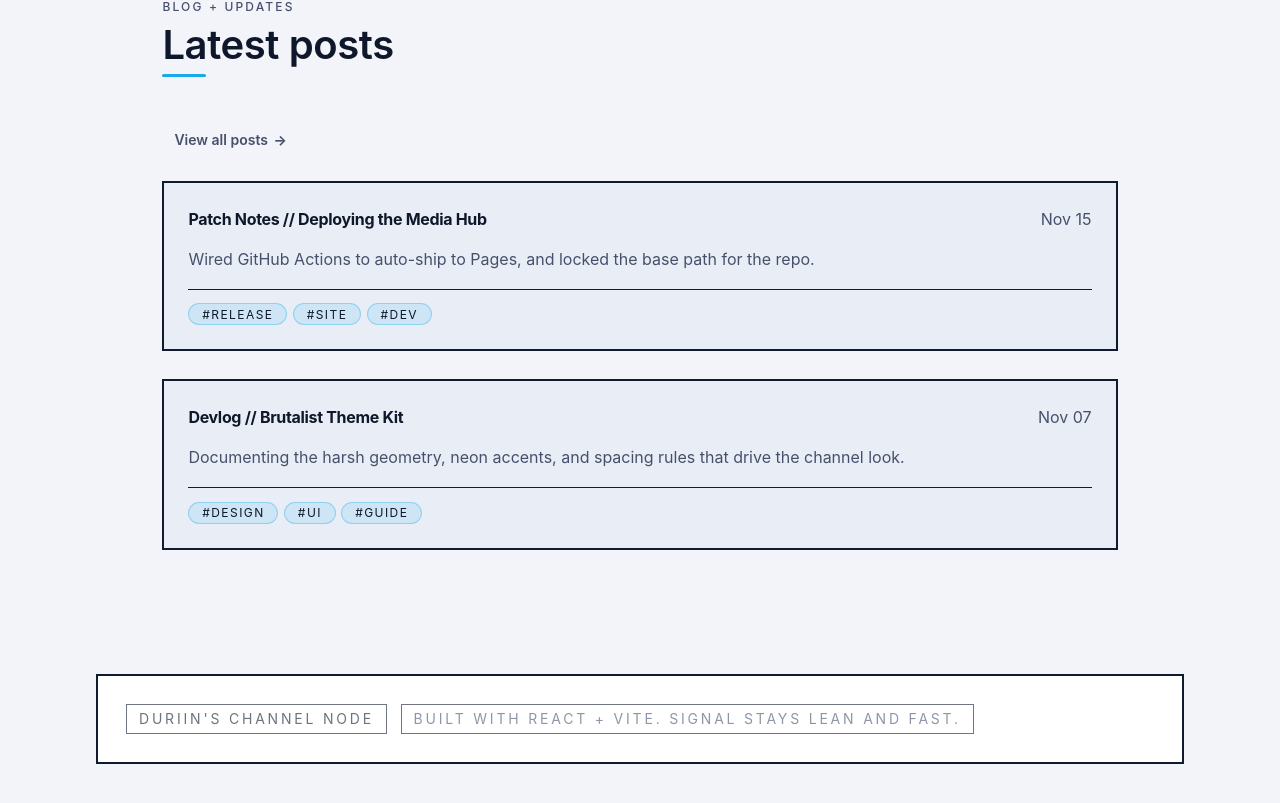
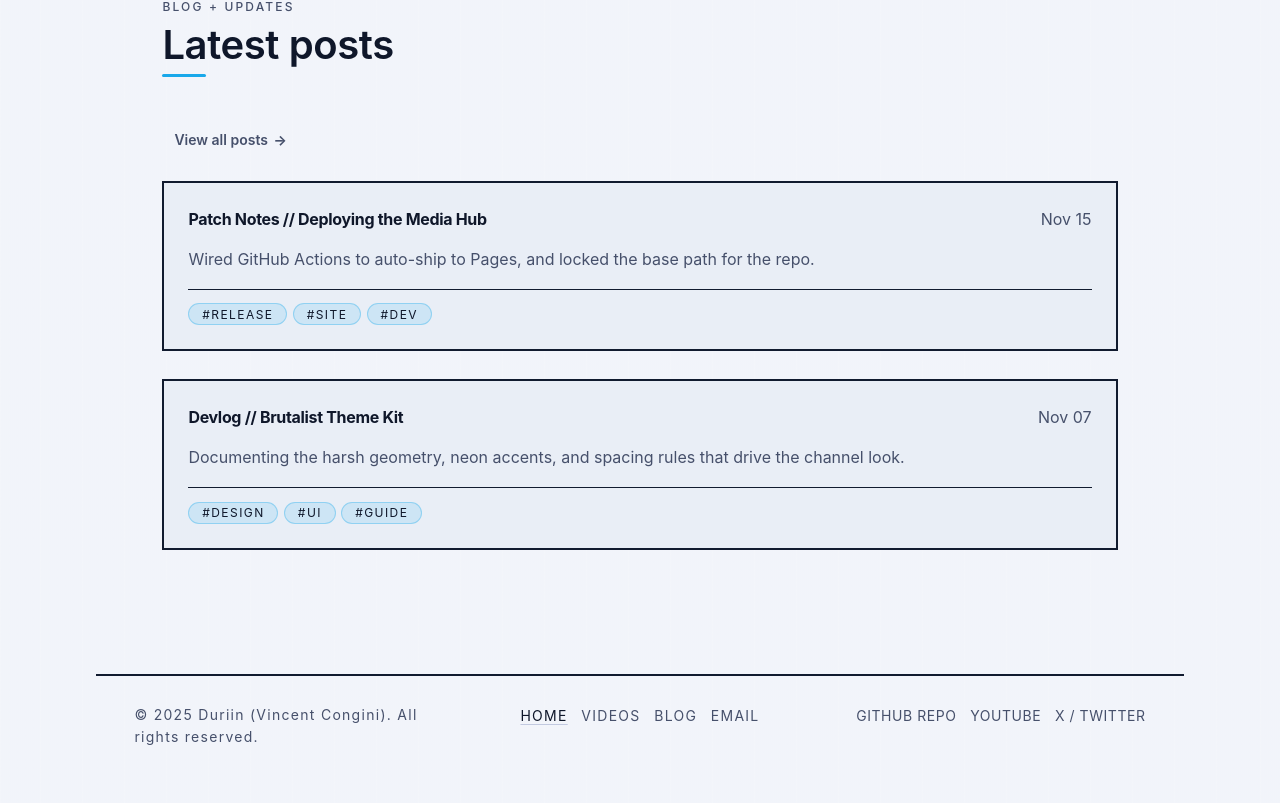
Before and after one commit to VCongini/duriin, a React (Vite) app: page / in a window 1280 px wide. Shown: the part 1591-2394 px from the top of the page. Built offline with nearby package versions, Linux system fonts and the light colour scheme.

Commit message:
Updating the basic footer.

```diff
--- a/src/components/Footer.tsx
+++ b/src/components/Footer.tsx
@@ -1,12 +1,60 @@
 import React, { memo } from 'react';
+import { NavLink } from 'react-router-dom';
 
 const FooterComponent: React.FC = () => {
+    const currentYear = new Date().getFullYear();
+
     return (
-        <footer className="footer u-page">
-            <span className="footer__block">DURIIN'S CHANNEL NODE</span>
-            <span className="footer__block footer__block--muted">
-                Built with React + Vite. Signal stays lean and fast.
-            </span>
+        <footer className="footer" aria-label="Site footer">
+            <div className="footer__inner u-page">
+                <div className="footer__section footer__identity">
+                    <p className="footer__copy">
+                        © {currentYear} Duriin (Vincent Congini). All rights reserved.
+                    </p>
+                </div>
+
+                <nav className="footer__section footer__links" aria-label="Utility">
+                    <NavLink to="/" end className={({ isActive }) => `footer__link ${isActive ? 'is-active' : ''}`}>
+                        Home
+                    </NavLink>
+                    <NavLink to="/videos" className={({ isActive }) => `footer__link ${isActive ? 'is-active' : ''}`}>
+                        Videos
+                    </NavLink>
+                    <NavLink to="/blog" className={({ isActive }) => `footer__link ${isActive ? 'is-active' : ''}`}>
+                        Blog
+                    </NavLink>
+                    <a className="footer__link" href="mailto:theincomparableduriin@gmail.com">
+                        Email
+                    </a>
+                </nav>
+
+                <div className="footer__section footer__signals" aria-label="Signal links">
+                    <a
+                        className="footer__link footer__link--signal"
+                        href="https://github.com/vcongini/duriin"
+                        target="_blank"
+                        rel="noreferrer"
+                    >
+                        GitHub Repo
+                    </a>
+                    <a
+                        className="footer__link footer__link--signal"
+                        href="https://www.youtube.com/@duriin6656"
+                        target="_blank"
+                        rel="noreferrer"
+                    >
+                        YouTube
+                    </a>
+                    <a
+                        className="footer__link footer__link--signal"
+                        href="https://twitter.com"
+                        target="_blank"
+                        rel="noreferrer"
+                    >
+                        X / Twitter
+                    </a>
+                </div>
+            </div>
         </footer>
     );
 };
--- a/src/styles/components/_content.scss
+++ b/src/styles/components/_content.scss
@@ -390,26 +390,3 @@
 [data-theme-layout='brutalist'] .filters__option {
     border-radius: var(--radius-none);
 }
-
-.footer {
-    @include fluid-stack(column, var(--space-sm), row, var(--space-sm));
-    margin-top: var(--space-xxl);
-    border: var(--panel-border-width) solid var(--panel-outline);
-    border-radius: var(--panel-radius);
-    @include responsive-space(padding, var(--space-md), var(--space-lg));
-    background: var(--color-bg-panel);
-    box-shadow: var(--panel-shadow);
-    text-transform: uppercase;
-    letter-spacing: 0.2em;
-    font-size: var(--font-size-sm);
-}
-
-.footer__block {
-    padding: 0.35rem 0.75rem;
-    border: 1px solid var(--panel-outline);
-    opacity: 0.6;
-}
-
-.footer__block--muted {
-    color: var(--color-text-secondary);
-}
--- /dev/null
+++ b/src/styles/components/_footer.scss
@@ -0,0 +1,113 @@
+@use '../utilities' as *;
+
+.footer {
+    margin-top: var(--space-xxl);
+    padding: var(--space-lg) 0 var(--space-xl);
+    border-top: var(--border-thin) solid var(--color-border-subtle);
+    color: var(--color-text-secondary);
+    background: transparent;
+}
+
+.footer__inner {
+    display: flex;
+    flex-direction: column;
+    gap: var(--space-md);
+}
+
+.footer__section {
+    display: flex;
+    align-items: center;
+    gap: var(--space-sm);
+    flex-wrap: wrap;
+}
+
+.footer__identity {
+    color: var(--color-text-secondary);
+}
+
+.footer__copy {
+    margin: 0;
+    font-size: var(--font-size-sm);
+    line-height: 1.6;
+}
+
+.footer__links,
+.footer__signals {
+    font-size: var(--font-size-sm);
+    color: var(--color-text-secondary);
+}
+
+.footer__links {
+    justify-content: flex-start;
+}
+
+.footer__signals {
+    justify-content: flex-start;
+}
+
+.footer__link {
+    color: var(--color-text-secondary);
+    text-decoration: none;
+    line-height: 1.5;
+    padding: 0.1rem 0;
+    transition: color 150ms ease, text-decoration-color 150ms ease;
+    text-underline-offset: 0.2em;
+}
+
+.footer__link:hover,
+.footer__link:focus-visible,
+.footer__link.is-active {
+    color: var(--color-text-primary);
+    text-decoration: underline;
+    text-decoration-color: var(--color-border);
+}
+
+.footer__link:focus-visible {
+    outline: var(--border-thin) solid var(--focus-outline-color);
+    outline-offset: var(--focus-outline-offset);
+}
+
+.footer__link--signal {
+    letter-spacing: 0.04em;
+}
+
+@include respond(tablet) {
+    .footer__inner {
+        flex-direction: row;
+        align-items: flex-start;
+        justify-content: space-between;
+        gap: var(--space-xl);
+    }
+
+    .footer__identity,
+    .footer__links,
+    .footer__signals {
+        flex: 1 1 0;
+    }
+
+    .footer__links {
+        justify-content: center;
+    }
+
+    .footer__signals {
+        justify-content: flex-end;
+        text-align: right;
+    }
+}
+
+[data-theme-layout='brutalist'] .footer {
+    border-top-width: var(--border-base);
+    border-color: var(--panel-outline);
+    letter-spacing: 0.08em;
+}
+
+[data-theme-layout='brutalist'] .footer__links,
+[data-theme-layout='brutalist'] .footer__signals {
+    text-transform: uppercase;
+}
+
+[data-theme-layout='modern'] .footer {
+    border-top-width: var(--border-thin);
+    border-color: var(--color-border-subtle);
+    letter-spacing: 0.02em;
+}
--- a/src/styles/main.scss
+++ b/src/styles/main.scss
@@ -7,6 +7,7 @@
 @use './components/app-frame';
 @use './components/header';
 @use './components/buttons';
+@use './components/footer';
 @use './components/hero';
 @use './components/featured-carousel';
 @use './components/section-header';
```
